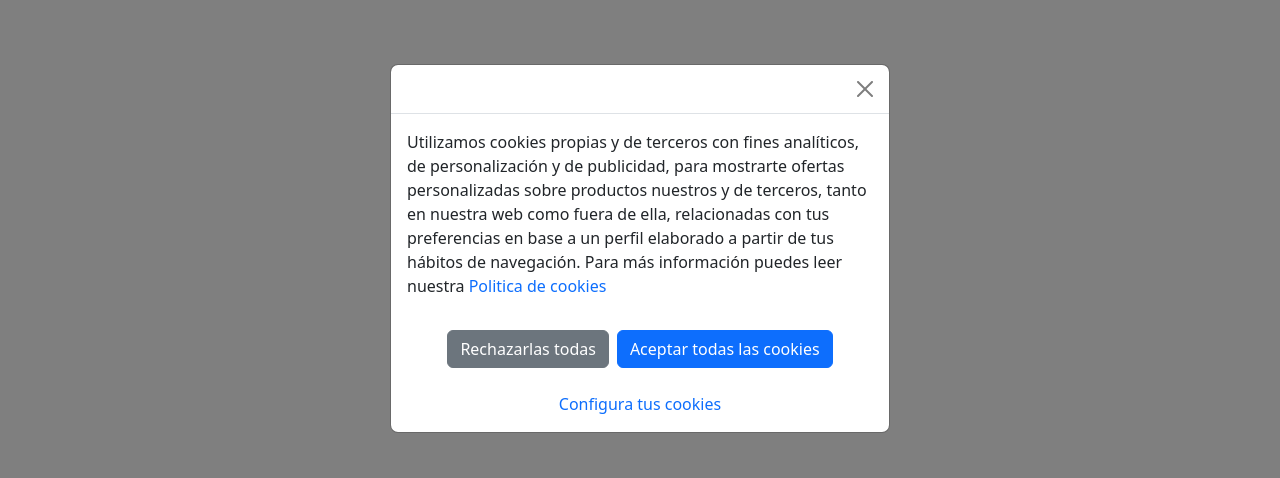
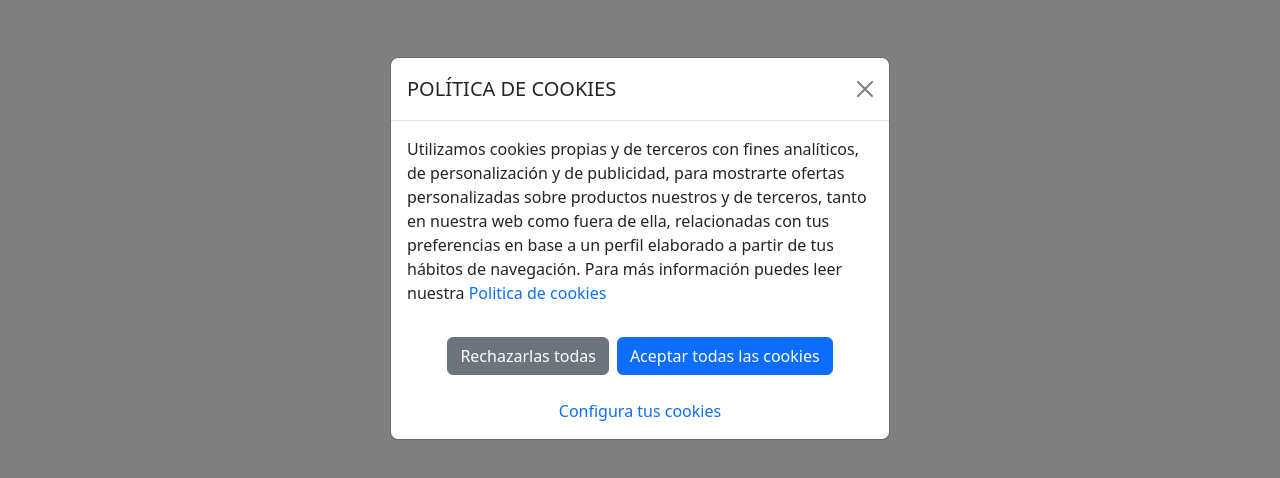
Before and after one commit to lalbari/Practica_1_Lara_Alba_y_Bruno_Sanchez, a plain HTML site: page index.html in a window 1280 px wide. Shown: the part 152-630 px from the top of the page. Drawn offline with nearby package versions, Linux system fonts and the light colour scheme.

Commit message:
Update index.html

```diff
--- a/index.html
+++ b/index.html
@@ -17,7 +17,8 @@
                 <div class="modal-dialog modal-dialog-centered">
                 <div class="modal-content">
                     <div class="modal-header">
-                    <button type="button" class="btn-close" data-bs-dismiss="modal" aria-label="Close"></button>
+                      <h1 class="modal-title fs-5" id="exampleModalLabel">POLÍTICA DE COOKIES</h1>
+                      <button type="button" class="btn-close" data-bs-dismiss="modal" aria-label="Close"></button>
                     </div>
                     <div class="modal-body">
                       Utilizamos cookies propias y de terceros con fines analíticos, de personalización y de publicidad, para mostrarte ofertas personalizadas sobre productos nuestros y de terceros, tanto en nuestra web como fuera de ella, relacionadas con tus preferencias en base a un perfil elaborado a partir de tus hábitos de navegación. Para más información puedes leer nuestra <a href="#" class="text-decoration-none">Politica de cookies</a>
```
